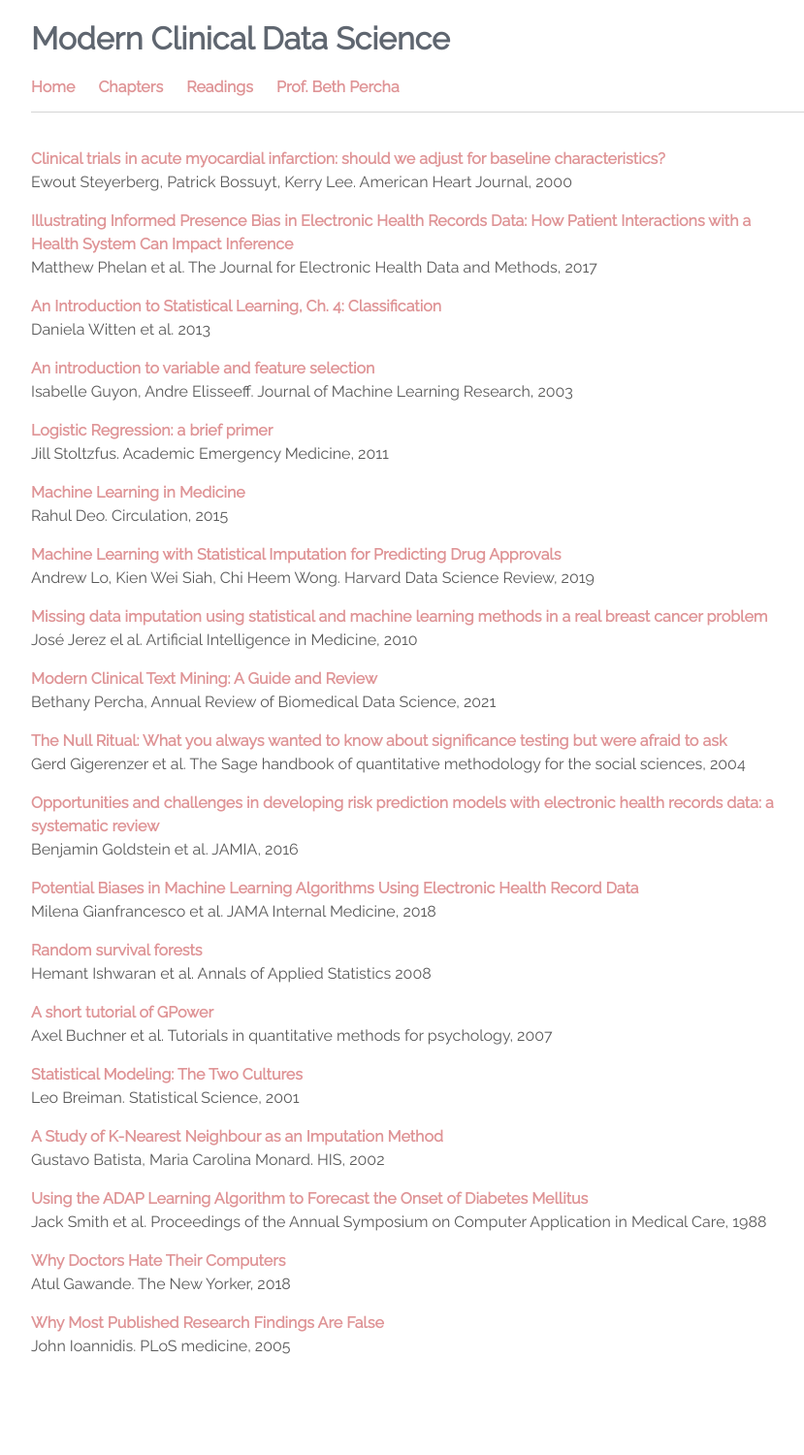
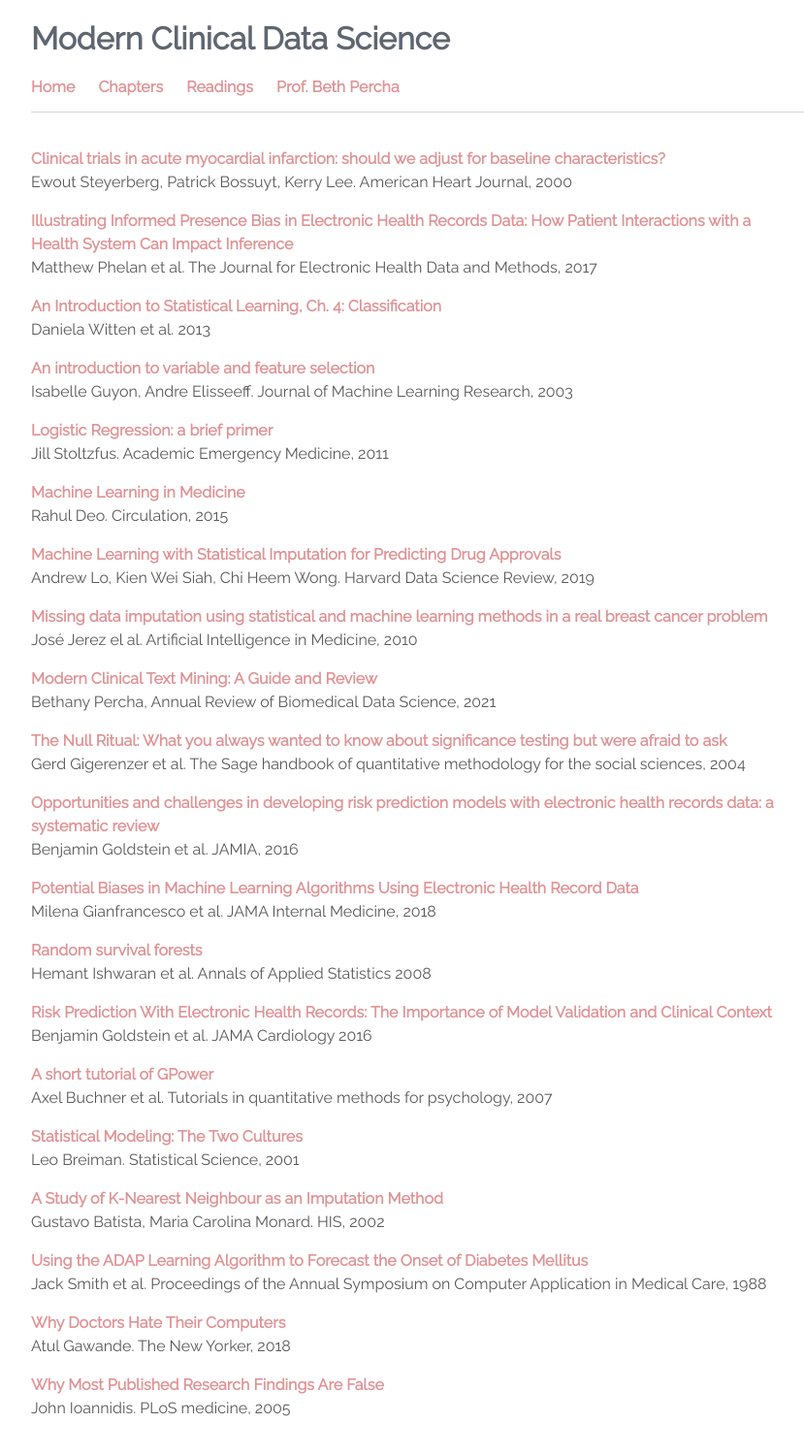
Before and after one commit to c1ndygao/cindygao.com, a Jekyll site: the page built from readings.md, in a window 1280 px wide. Shown: the whole page at 97% size, without its empty margins (208-1037 px from the left). Built offline with Jekyll 4.4.1, drawn with Linux system fonts in a browser that asks for light colours; before the commit the page ends 1436 px from its top, so only the background shows below that.

Commit message:
Update readings.md

```diff
--- a/readings.md
+++ b/readings.md
@@ -42,6 +42,9 @@
 **[Random survival forests](https://projecteuclid.org/euclid.aoas/1223908043)**
 Hemant Ishwaran et al. Annals of Applied Statistics 2008
 
+**[Risk Prediction With Electronic Health Records: The Importance of Model Validation and Clinical Context](https://jamanetwork.com/journals/jamacardiology/article-abstract/2566165)**
+Benjamin Goldstein et al. JAMA Cardiology 2016
+
 **[A short tutorial of GPower](http://www.tqmp.org/Content/vol03-2/p051/p051.pdf)**
 Axel Buchner et al. Tutorials in quantitative methods for psychology, 2007
 
```
